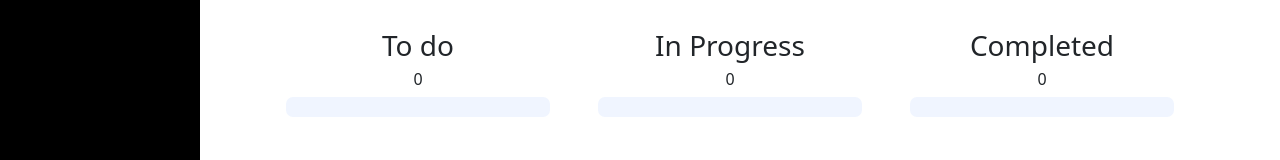
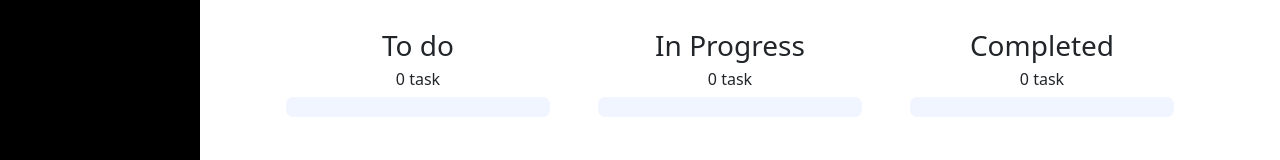
Before and after one commit to kayeugenia/prology, a React (Create React App) app: page /ProjectList in a window 1280 px wide. Shown: the part 133-293 px from the top of the page. Built offline with nearby package versions, Linux system fonts and the light colour scheme.

Commit message:
change task/tasks

```diff
--- a/src/components/ProjectList.js
+++ b/src/components/ProjectList.js
@@ -97,10 +97,11 @@ const ProjectList = () => {
                 <div className="column-container">
                 {_.map(projectList, (data, key) => {
                     const count = data.items.length;
+                    const str = count <= 1 ? `${count} task` : `${count} tasks`;
                     return (
                     <div key={key} className="column">
                         <h3>{data.title}</h3>
-                        <h6>{count}</h6>
+                        <h6>{str}</h6>
                         <Droppable droppableId={key}>
                         {(provided, snapshot) => {
                             return (
```
